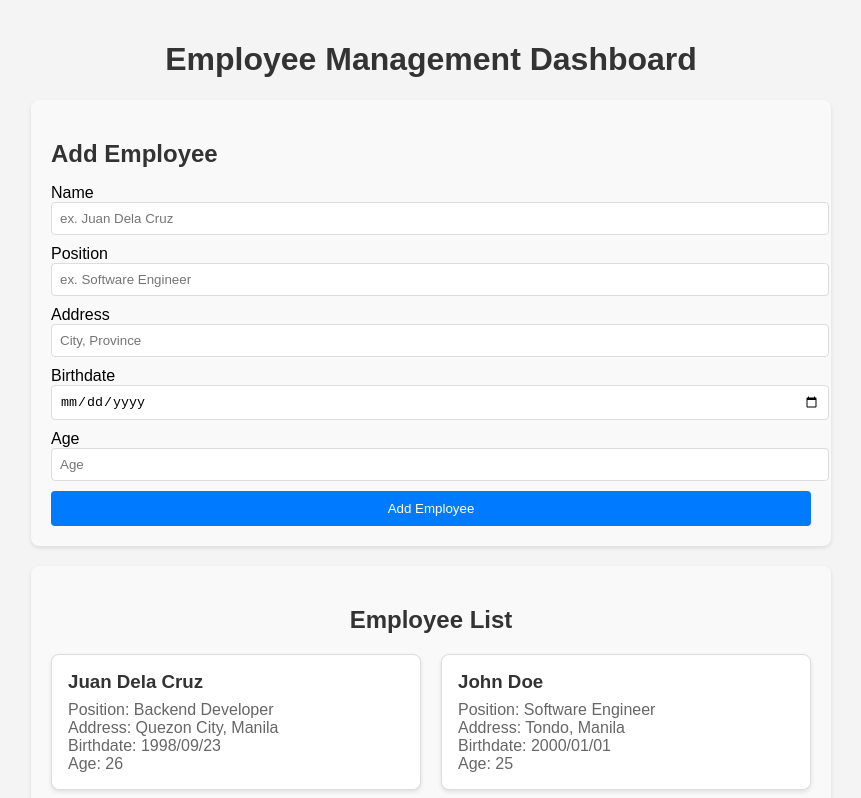
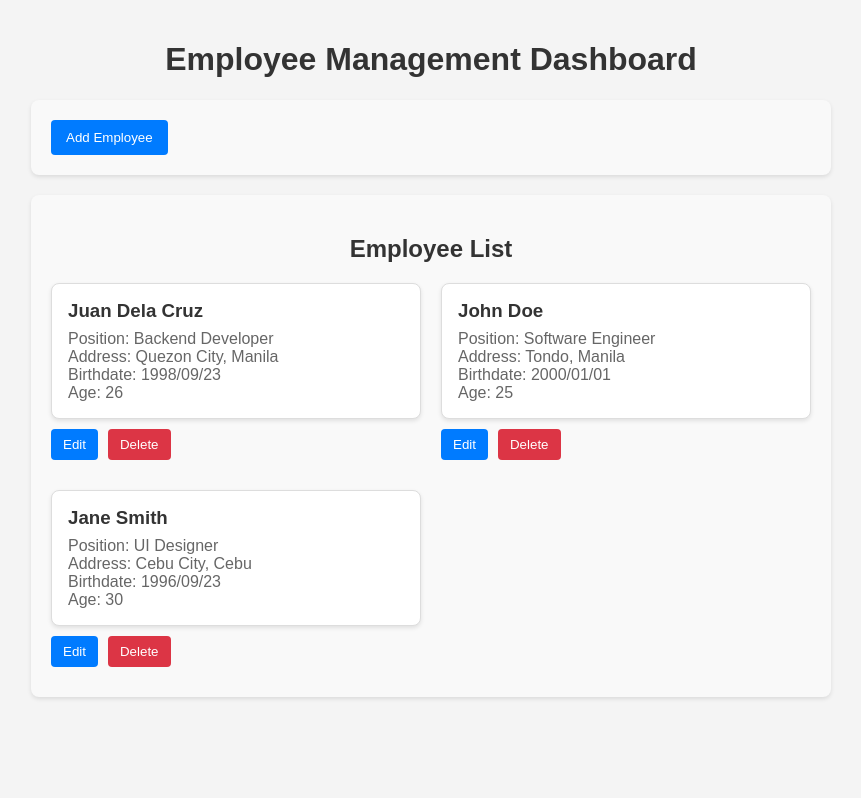
Before and after one commit to CharlotteJoyceDCB/employee-dashboard, a React (Vite) app: page / in a window 1280 px wide. Shown: the top 798 px of the page, without its empty margins (209-1070 px from the left). Built offline with nearby package versions, Linux system fonts and the light colour scheme; the HTML template or start-up script is replaced by a standard one.

Commit message:
Added toggle button for add employee form.

```diff
--- a/src/components/AddEmployee.jsx
+++ b/src/components/AddEmployee.jsx
@@ -1,6 +1,7 @@
 import React, { useState } from 'react';
 
 const AddEmployee = ({ onAdd }) => {
+const [isFormVisible, setIsFormVisible] = useState(false);
   const [name, setName] = useState('');
   const [position, setPosition] = useState('');
   const [address, setAddress] = useState('');
@@ -28,10 +29,19 @@
     }
   };
 
+  const toggleFormVisibility = () => {
+    setIsFormVisible(!isFormVisible);
+  };
+
   return (
     <div className="add-employee">
+      <button className="toggle-form-btn" onClick={toggleFormVisibility}>
+        {isFormVisible ? 'Cancel' : 'Add Employee'}
+      </button>
+
+      {isFormVisible && (
+        <form onSubmit={handleSubmit}>
           <h2>Add Employee</h2>
-      <form onSubmit={handleSubmit}>
           <div>
             <label>Name</label>
             <input
@@ -67,9 +77,7 @@
             <input
               type="date"
               value={birthdate}
-            onChange={(e) => {
-                setBirthdate(e.target.value);
-              }}
+              onChange={(e) => setBirthdate(e.target.value)}
               onKeyDown={(e) => e.preventDefault()}
               required
             />
@@ -86,6 +94,7 @@
           </div>
           <button type="submit">Add Employee</button>
         </form>
+      )}
     </div>
   );
 };
```
Lines whose indentation alone changed are shown as unchanged.
